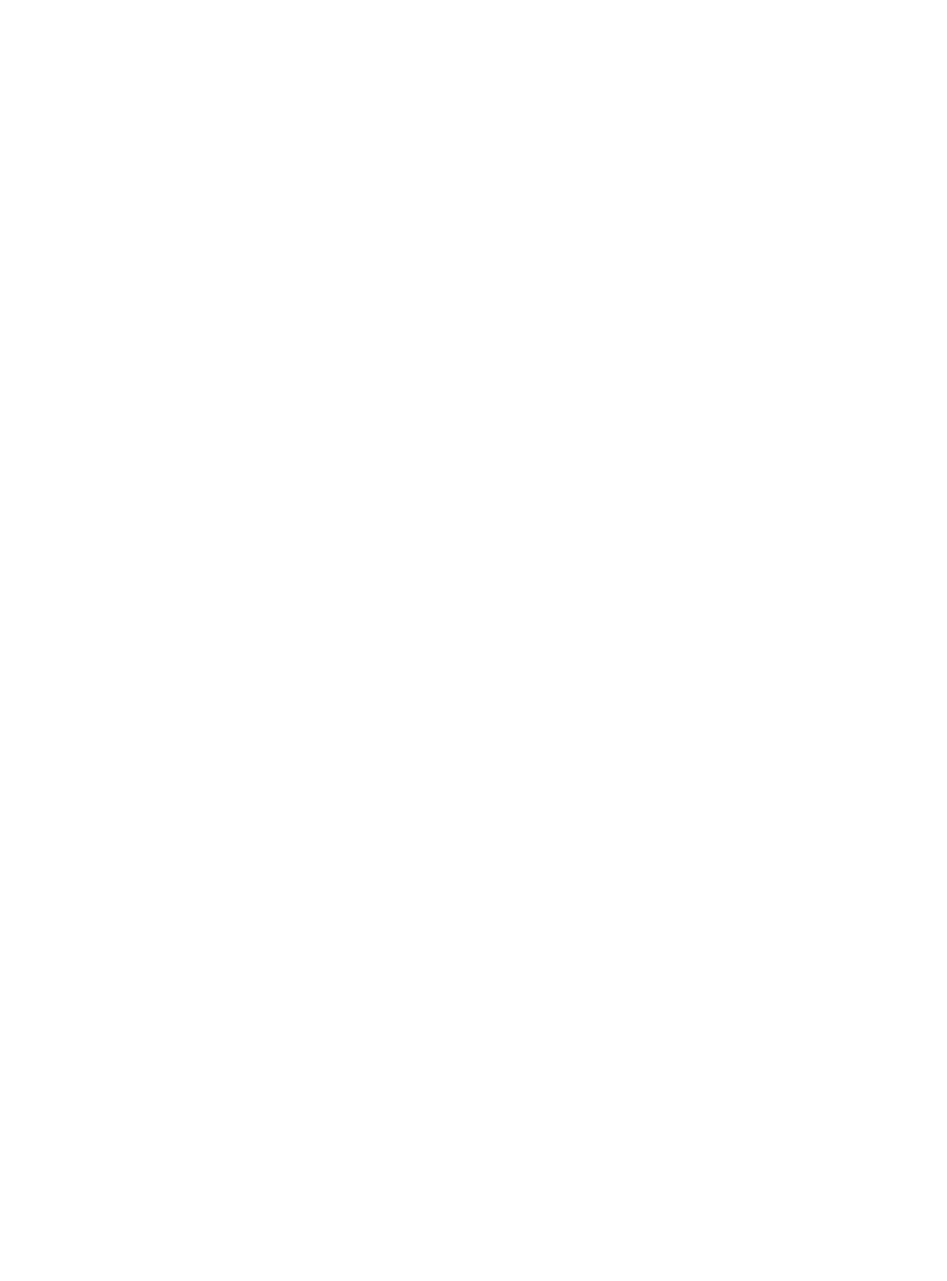
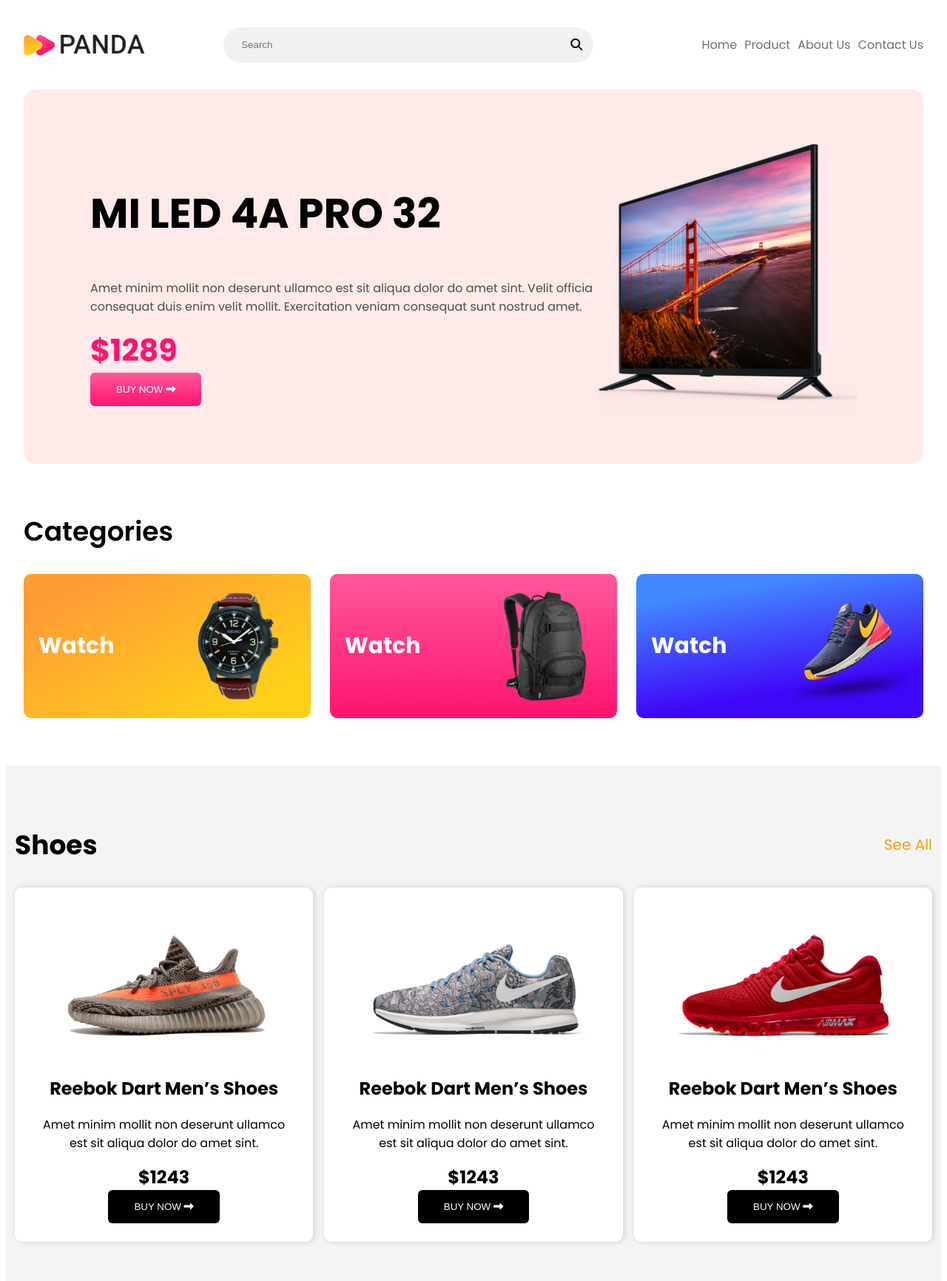
Before and after one commit to muzammelhussain/panda-ecommerce, a plain HTML site: page index.html in a window 1280 px wide. Shown: the top 1732 px of the page at 74% size. Before the commit the page ends 800 px from the top, so only its background shows below. Drawn offline with Linux system fonts and the light colour scheme.

Commit message:
added whole site

```diff
--- a/index.html
+++ b/index.html
@@ -4,18 +4,125 @@
     <meta charset="UTF-8">
     <meta name="viewport" content="width=device-width, initial-scale=1.0">
     <title>Muslim Store</title>
+     <script src="https://kit.fontawesome.com/cb383922d0.js" crossorigin="anonymous"></script>
     <link rel="stylesheet" href="style.css">
 
 </head>
 <body>
     <header>
+        <nav class="container">
+            <img src="./assets/images/logo.png" alt="   ">
+            <div class="search">
+                <input type="search" name="" id="" placeholder="Search">
+                <i class="fa-solid fa-magnifying-glass"></i>
+            </div>
+            <ul class="nav-items">
+                <li><a href="">Home</a></li>
+                <li><a href="">Product</a></li>
+                <li><a href="">About Us</a></li>
+                <li><a href="">Contact Us</a></li>
+            </ul>
+        </nav>
 
+        <section class="banner container">
+            <div class="about-banner">
+                <h1 class="banner-title">MI LED 4A PRO 32</h1>
+                <p>Amet minim mollit non deserunt ullamco est sit aliqua dolor do amet sint. Velit officia consequat duis enim velit mollit. Exercitation veniam consequat sunt nostrud amet.</p>
+                <span>$1289</span> <br>
+                <button class="panda-btn">BUY NOW <i class="fa-solid fa-right-long"></i></button>
+            </div>
+            <img src="./assets/images/banner-images/tv.png" alt="" class="banner-img">
+        </section>
+
+        <section class="categories container">
+            <h1 class="common-section-title">Categories</h1>
+            <div class="categories-card-container">
+                <div class="category-card">
+                    <h3>Watch</h3>
+                    <img src="./assets/images/categories/watch.png" alt="">
+                </div>
+                <div class="category-card">
+                    <h3>Watch</h3>
+                    <img src="./assets/images/categories/bag.png" alt="">
+                </div>
+                <div class="category-card">
+                    <h3>Watch</h3>
+                    <img src="./assets/images/categories/shoes.png" alt="">
+                </div>
+            </div>
+        </section>
     </header>
     <main>
-
+        <section class="shoes-backpack-parent">
+           <div class="shoes-section container">
+                <div class="shoes-backpack-section-title-parent">
+                    <h2>Shoes</h2>
+                    <p>See All</p>
+                </div>
+                <div class="shoe-card-container">
+                    <div class="shoe-card">
+                        <img src="./assets/images/shoes/shoe-1.png" alt="">
+                        <h2>Reebok Dart Men’s Shoes</h2>
+                        <p>Amet minim mollit non deserunt ullamco est sit aliqua dolor do amet sint. </p>
+                        <span>$1243</span> <br>
+                         <button class="panda-btn">BUY NOW <i class="fa-solid fa-right-long"></i></button>
+                    </div>
+                     <div class="shoe-card">
+                         <img src="./assets/images/shoes/shoe-2.png" alt="">
+                         <h2>Reebok Dart Men’s Shoes</h2>
+                         <p>Amet minim mollit non deserunt ullamco est sit aliqua dolor do amet sint. </p>
+                         <span>$1243</span> <br>
+                         <button class="panda-btn">BUY NOW <i class="fa-solid fa-right-long"></i></button>
+                     </div>
+                    <div class="shoe-card">
+                         <img src="./assets/images/shoes/shoe-3.png" alt="">
+                         <h2>Reebok Dart Men’s Shoes</h2>
+                         <p>Amet minim mollit non deserunt ullamco est sit aliqua dolor do amet sint. </p>
+                         <span>$1243</span> <br>
+                         <button class="panda-btn">BUY NOW <i class="fa-solid fa-right-long"></i></button>
+                     </div>
+                </div>
+           </div>
+           <div class="shoes-section container">
+                <div class="shoes-backpack-section-title-parent">
+                    <h2>Backpack</h2>
+                    <p>See All</p>
+                </div>
+                <div class="shoe-card-container">
+                    <div class="shoe-card">
+                        <img src="./assets/images/bags/bag-1.png" alt="">
+                        <h2>Ison Backpack</h2>
+                        <p>Amet minim mollit non deserunt ullamco est sit aliqua dolor do amet sint. </p>
+                        <span>$1243</span> <br>
+                         <button class="panda-btn">BUY NOW <i class="fa-solid fa-right-long"></i></button>
+                    </div>
+                     <div class="shoe-card">
+                         <img src="./assets/images/bags/bag-2.png" alt="">
+                         <h2>Biaowang Backpack</h2>
+                         <p>Amet minim mollit non deserunt ullamco est sit aliqua dolor do amet sint. </p>
+                         <span>$1243</span> <br>
+                         <button class="panda-btn">BUY NOW <i class="fa-solid fa-right-long"></i></button>
+                     </div>
+                    <div class="shoe-card">
+                         <img src="./assets/images/bags/bag-3.png" alt="">
+                         <h2>Dxyizu WS54 Smart</h2>
+                         <p>Amet minim mollit non deserunt ullamco est sit aliqua dolor do amet sint. </p>
+                         <span>$1243</span> <br>
+                         <button class="panda-btn">BUY NOW <i class="fa-solid fa-right-long"></i></button>
+                     </div>
+                </div>
+           </div>
+        </section>
     </main>
     <footer>
-
+        <div class="contact container">
+            <h1>LET'S STAY IN TOUCH</h1>
+            <p>Get updates on sales specials and more</p>
+            <div class="input-btn">
+                <input type="email" placeholder="Enter your email">
+                <button class="panda-btn">Send</button>
+            </div>
+        </div>
     </footer>
 </body>
 </html>
--- a/style.css
+++ b/style.css
@@ -0,0 +1,237 @@
+@import url('https://fonts.googleapis.com/css2?family=Inter:ital,opsz,wght@0,14..32,100..900;1,14..32,100..900&family=Poppins:ital,wght@0,100;0,200;0,300;0,400;0,500;0,600;0,700;0,800;0,900;1,100;1,200;1,300;1,400;1,500;1,600;1,700;1,800;1,900&display=swap');
+
+/* common style */
+
+body {
+    font-family: Poppins;
+}
+
+.container {
+    max-width: 1240px;
+    margin: 32px auto;
+}
+
+.panda-btn {
+  border-radius: 6px;
+  background: linear-gradient(
+    180deg,
+    rgb(255, 88, 155) -0.006%,
+    rgb(255, 19, 111) 99.994%
+  );
+  padding: 15px 35px;
+  border: none;
+  color: white;
+  font-weight: 500;
+}
+
+.common-section-title {
+  font-weight: 600;
+  font-size: 36px;
+}
+
+/* nav section */
+header {
+    margin: 24px;
+}
+
+nav {
+    display: flex;
+    justify-content: space-between;
+    align-items: center;
+    margin-top: 84px;
+}
+
+.search {
+    position: relative;
+}
+.search input {
+    width: 500px;
+    height: 48px;
+    padding: 16px 24px;
+    border-radius: 25px;
+    border: none;
+    background-color: #F1F1F1;
+
+}
+
+.search i {
+    position: absolute;
+    top: 15px;
+    right:15px;
+}
+
+
+.nav-items {
+  display: flex;
+  list-style: none;
+  gap: 10px;
+}
+.nav-items li a  {
+    text-decoration: none;
+    color: #707070;
+}
+
+
+/* banner section */
+.banner {
+    display: flex;
+    justify-content: space-between;
+    align-items: center;
+    padding: 64px 90px;
+    background-color:#FEEAE9 ;
+    border-radius: 16px;
+}
+
+.banner-title {
+    font-size: 56px;
+    font-weight: bold;
+}
+
+.about-banner p {
+    color: #4E4E4E;
+}
+
+.about-banner span {
+    color:#FF136F ;
+    font-size: 41px;
+    font-weight: bold;
+}
+
+.banner-img {
+    width: 402px;
+    height: 378px;
+}
+
+
+/* categories section */
+
+.categories {
+  margin: 64px auto;
+}
+
+.categories-card-container {
+  display: flex;
+  gap: 26px;
+  width: 100%;
+}
+
+.category-card {
+    display: flex;
+    justify-content: space-between;
+    align-items: center;
+    gap: 4px;
+    padding: 20px;
+    border-radius: 10px;
+    flex: 1;
+
+}
+
+.category-card h3 {
+  color: white;
+  font-weight: bold;
+  font-size: 30px;
+
+}
+
+.category-card:nth-child(1) {
+  background: linear-gradient(
+    151.85deg,
+    rgb(255, 156, 53) 14.537%,
+    rgb(255, 208, 25) 84.486%
+  );
+}
+.category-card:nth-child(2) {
+  background: linear-gradient(
+    180deg,
+    rgb(255, 88, 155) -0.006%,
+    rgb(255, 19, 111) 99.994%
+  );
+}
+.category-card:nth-child(3) {
+  background: linear-gradient(
+    170.38deg,
+    rgb(66, 137, 255) 15.416%,
+    rgb(63, 7, 248) 74.29%
+  );
+}
+
+
+/* shoes and bag section */
+.shoes-backpack-parent {
+  background: rgb(244, 244, 244);
+}
+
+.shoes-backpack-section-title-parent {
+  display: flex;
+  justify-content: space-between;
+  align-items: center;
+}
+.shoes-backpack-section-title-parent h2 {
+  font-weight: bold;
+  font-size: 36px;
+}
+.shoes-backpack-section-title-parent p {
+  font-size: 20px;
+  color: #ff9d00;
+}
+
+/* shoes */
+.shoes-section {
+  padding: 50px 0;
+}
+.shoe-card-container {
+  display: flex;
+  justify-content: space-between;
+  gap: 15px;
+}
+.shoe-card {
+  background-color: white;
+  border-radius: 10px;
+  text-align: center;
+  padding: 25px;
+  box-shadow: 2px 0px 8px 0px rgb(0 0 0 / 15%);
+
+}
+.card-price {
+  display: block;
+  font-weight: 600;
+  font-size: 22px;
+  margin-bottom: 12px;
+}
+.shoe-card img {
+  width: 336px;
+  height: 202px;
+}
+
+.shoe-card span {
+    font-weight: bold;
+    font-size: 24px;
+}
+.shoe-card .panda-btn {
+    background: black;
+}
+
+
+/* contact section */
+.contact {
+    background-color: #fff2f1;
+    text-align: center;
+    padding: 35px 20px;
+    margin: 35px auto;
+    border-radius: 15px;
+}
+
+.input-btn {
+    display: flex;
+    justify-content: center;
+}
+
+.input-btn input {
+    border: none;
+    padding: 15px 152px;
+}
+
+.input-btn .panda-btn {
+    border-top-left-radius: 0;
+  border-bottom-left-radius: 0;
+}
```
